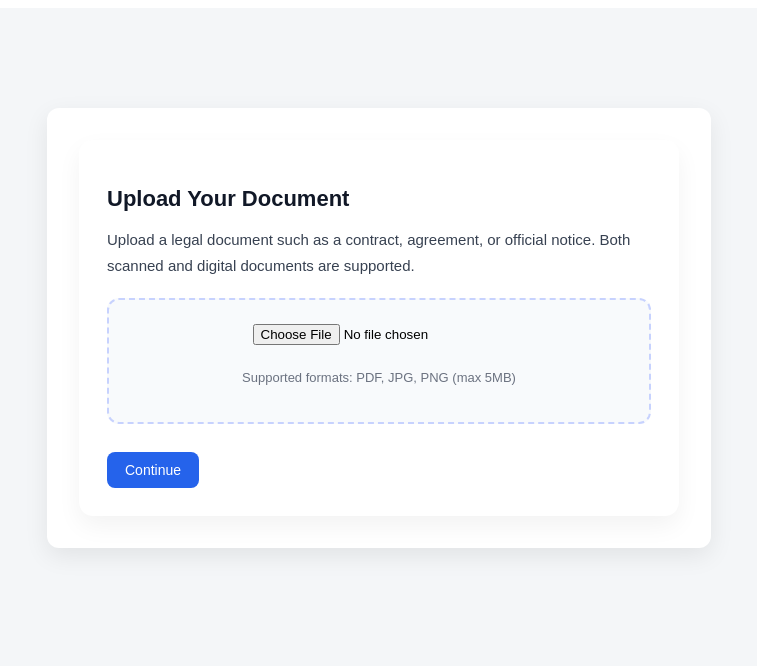
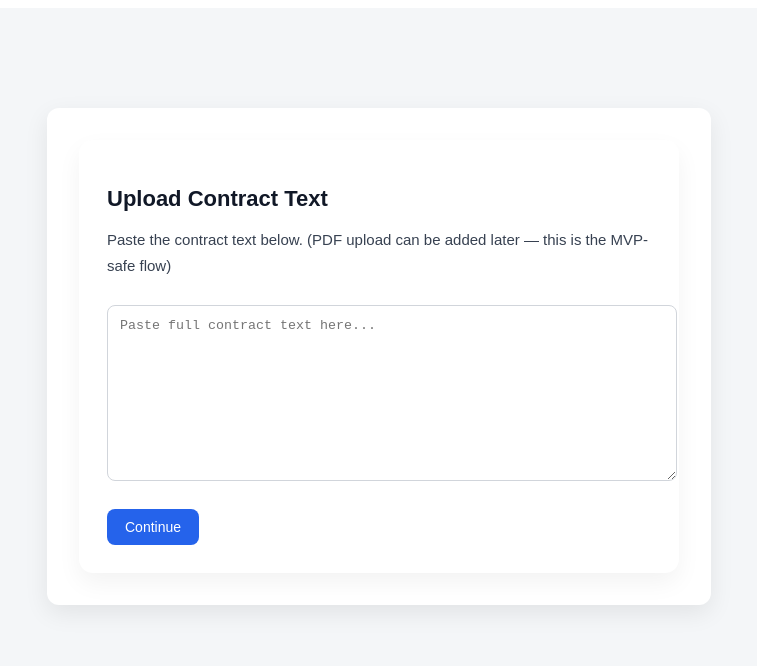
Before and after one commit to NehaGopalakrishnan/signature-gap-frontend, a React (Vite) app: page /upload in a window 1280 px wide. Shown: the top 666 px of the page, without its empty margins (261-1018 px from the left). Built offline with nearby package versions, Linux system fonts and the light colour scheme.

Commit message:
Update Upload.jsx

```diff
--- a/src/pages/Upload.jsx
+++ b/src/pages/Upload.jsx
@@ -5,76 +5,46 @@ import { ui } from "../styles/ui";
 
 export default function Upload() {
   const navigate = useNavigate();
-  const [selectedFile, setSelectedFile] = useState(null);
+  const [text, setText] = useState("");
 
-  const handleFileChange = (e) => {
-    const file = e.target.files[0];
-    if (!file) return;
-
-    // File size check (5MB)
-    if (file.size > 5 * 1024 * 1024) {
-      alert("File too large. Please upload a file under 5MB.");
+  const handleContinue = () => {
+    if (!text || text.length < 50) {
+      alert("Please paste at least 50 characters of contract text.");
       return;
     }
 
-    setSelectedFile(file);
-  };
+    // 🔑 Store TEXT for Processing.jsx
+    sessionStorage.setItem("extractedText", text);
 
-  const handleContinue = () => {
-    if (!selectedFile) {
-      alert("Please upload a document before continuing.");
-      return;
-    }
-
-    // ✅ Pass file via navigation state (safe, in-memory)
-    navigate("/mask", {
-      state: { file: selectedFile }
-    });
+    navigate("/mask");
   };
 
   return (
     <div style={ui.page}>
       <Card>
         <div style={ui.card}>
-          <h2 style={ui.heading}>Upload Your Document</h2>
+          <h2 style={ui.heading}>Upload Contract Text</h2>
 
           <p style={ui.text}>
-            Upload a legal document such as a contract, agreement, or official notice.
-            Both scanned and digital documents are supported.
+            Paste the contract text below.
+            (PDF upload can be added later — this is the MVP-safe flow)
           </p>
 
-          {/* Upload Box */}
-          <div
+          <textarea
+            rows="10"
+            placeholder="Paste full contract text here..."
+            value={text}
+            onChange={(e) => setText(e.target.value)}
             style={{
-              marginTop: "20px",
-              padding: "24px",
-              border: "2px dashed #c7d2fe",
-              borderRadius: "12px",
-              backgroundColor: "#f8fafc",
-              textAlign: "center"
+              width: "100%",
+              padding: "12px",
+              borderRadius: "8px",
+              border: "1px solid #d1d5db",
+              marginTop: "12px"
             }}
-          >
-            <input
-              type="file"
-              accept=".pdf,image/*"
-              onChange={handleFileChange}
-              style={{ marginBottom: "12px" }}
-            />
+          />
 
-            <p style={ui.mutedText}>
-              Supported formats: PDF, JPG, PNG (max 5MB)
-            </p>
-          </div>
-
-          {/* Selected File */}
-          {selectedFile && (
-            <p style={{ ...ui.text, marginTop: "16px", color: "#16a34a" }}>
-              Selected file: <strong>{selectedFile.name}</strong>
-            </p>
-          )}
-
-          {/* Continue */}
-          <div style={{ marginTop: "28px" }}>
+          <div style={{ marginTop: "24px" }}>
             <button style={ui.primaryButton} onClick={handleContinue}>
               Continue
             </button>
```
